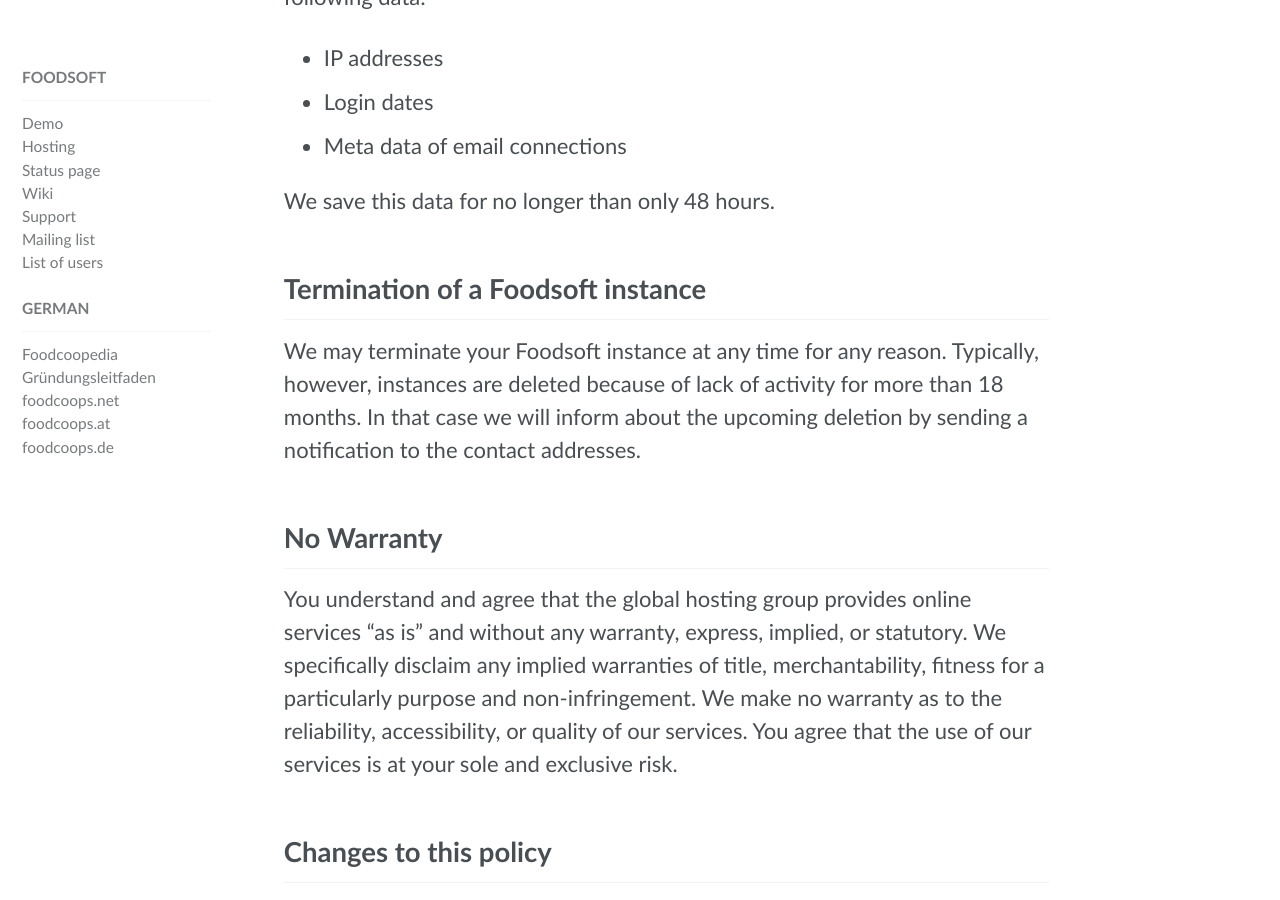
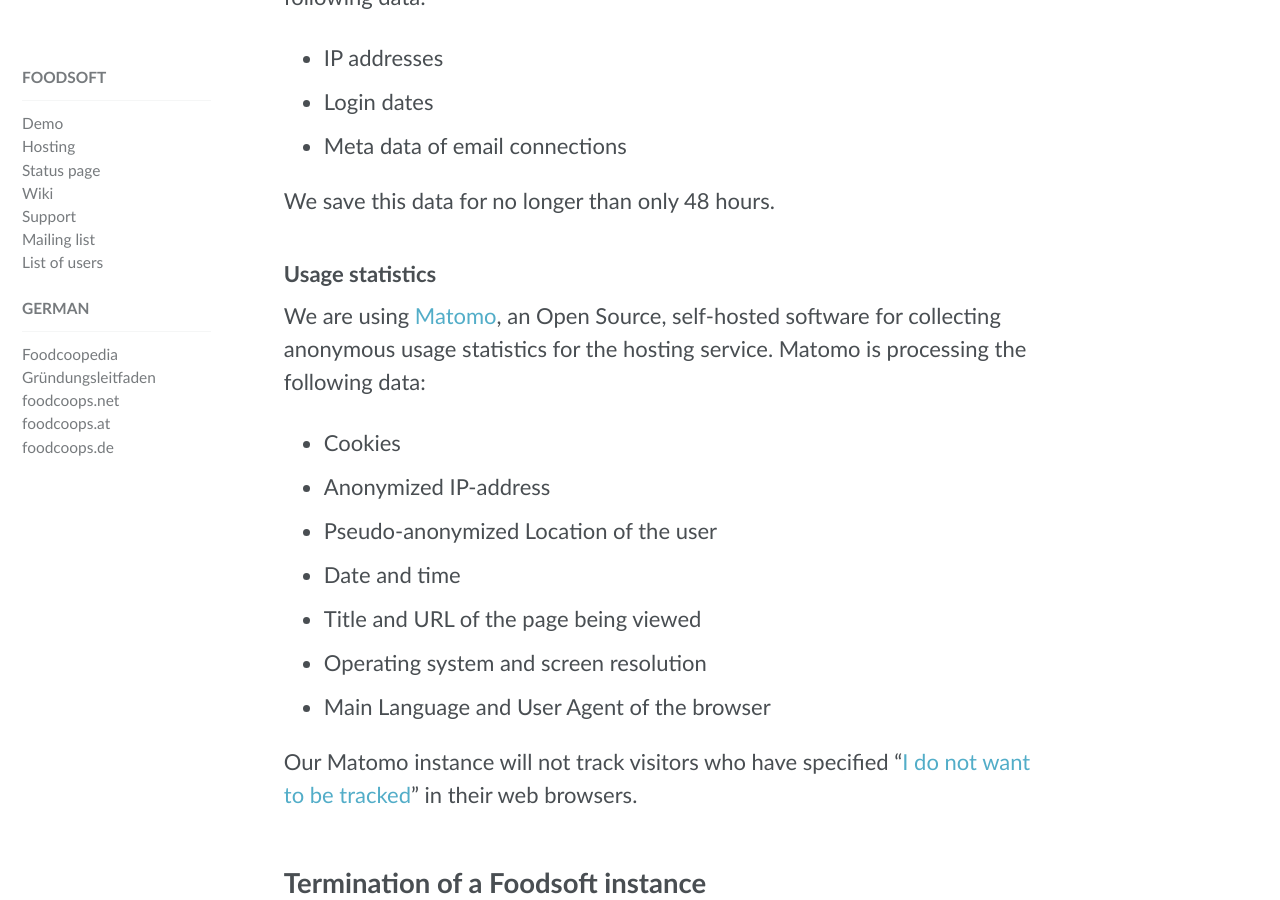
Before and after one commit to foodcoops/foodcoops.github.io, a Jekyll site: the page built from tos.md, in a window 1280 px wide and 900 px high, scrolled down 1804 px. Built offline with Jekyll 4.4.1, drawn with Linux system fonts in a browser that asks for light colours.

Commit message:
Add section about Matomo usage statistics

```diff
--- a/tos.md
+++ b/tos.md
@@ -52,6 +52,20 @@
 
 We save this data for no longer than only 48 hours.
 
+### Usage statistics
+
+We are using [Matomo](https://matomo.org), an Open Source, self-hosted software for collecting anonymous usage
+statistics for the hosting service. Matomo is processing the following data:
+- Cookies
+- Anonymized IP-address
+- Pseudo-anonymized Location of the user
+- Date and time
+- Title and URL of the page being viewed
+- Operating system and screen resolution
+- Main Language and User Agent of the browser
+
+Our Matomo instance will not track visitors who have specified "[I do not want to be tracked](https://www.eff.org/issues/do-not-track)" in their web browsers.
+
 ## Termination of a Foodsoft instance
 
 We may terminate your Foodsoft instance at any time for any reason. Typically, however,
```
